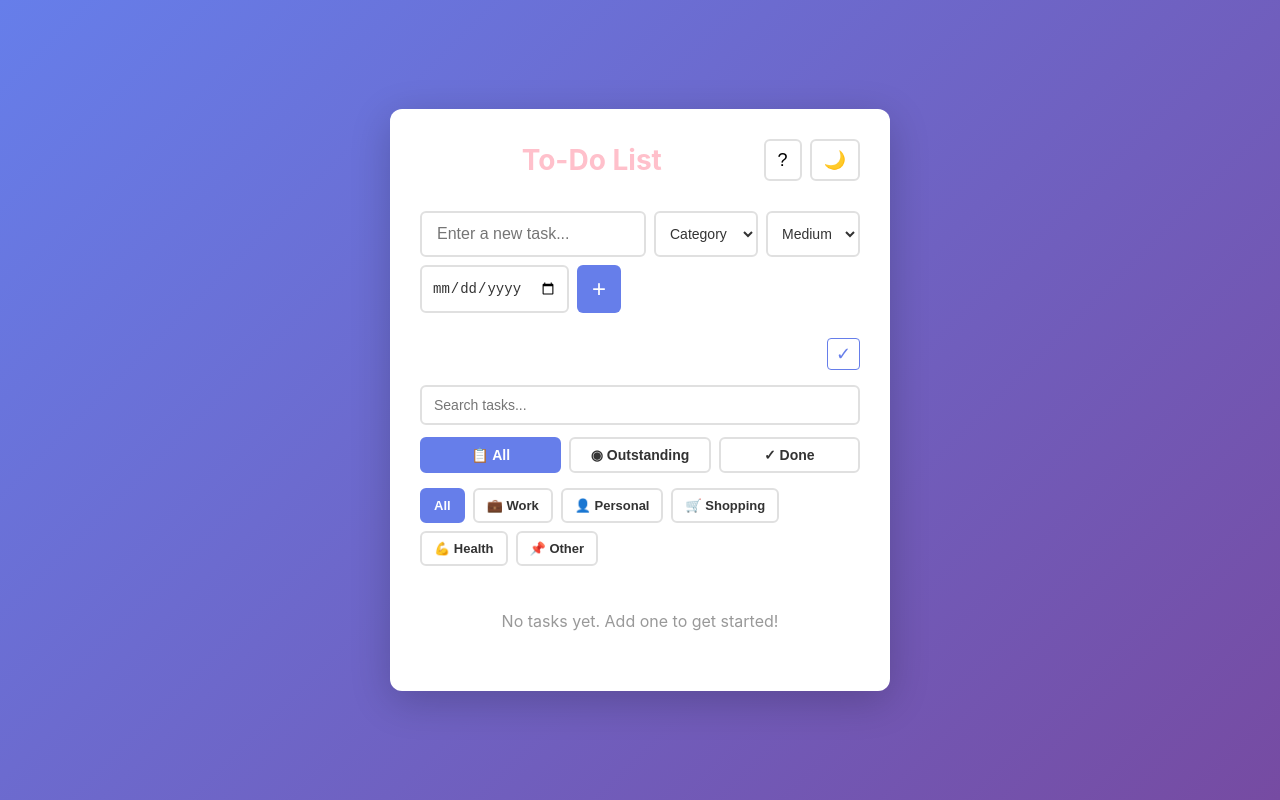
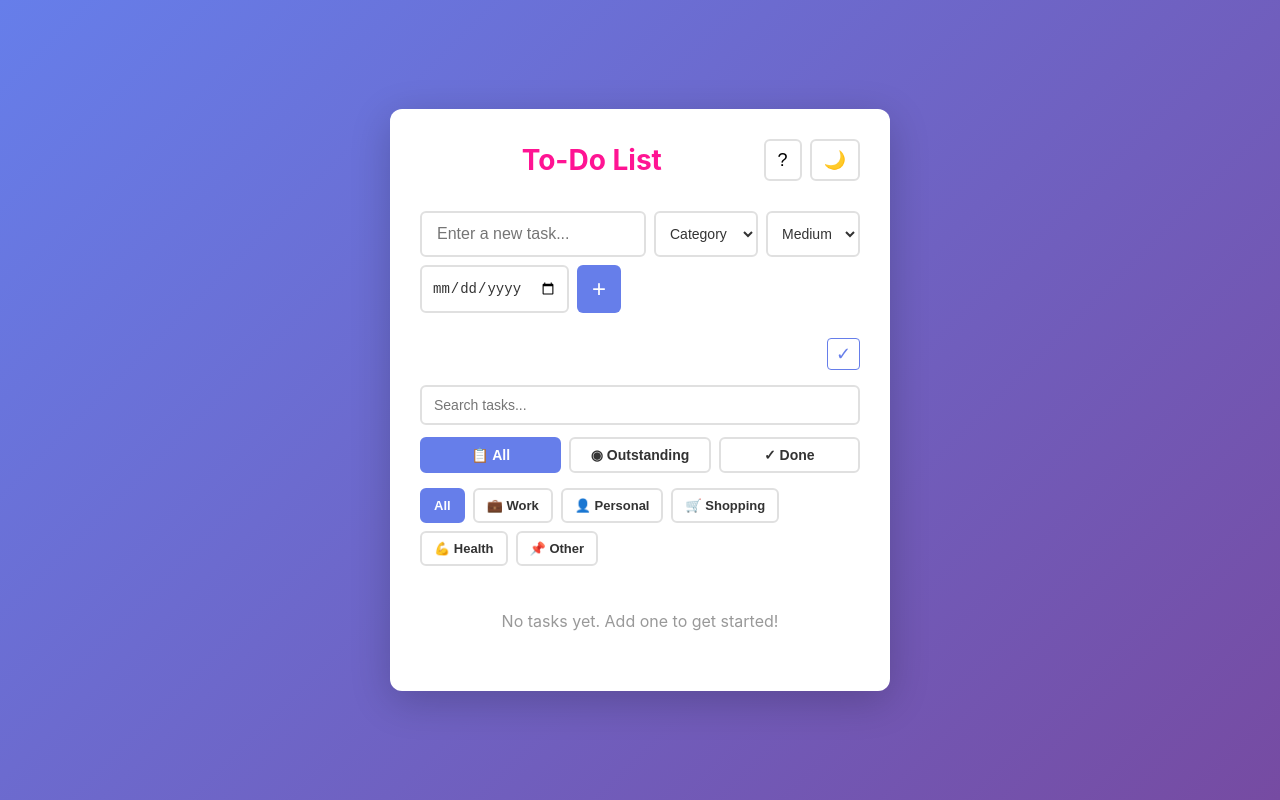
Before and after one commit to robintkw-sg/todo-robin, a plain HTML site: page ToDo/index.html in a window 1280 px wide. Drawn offline with Linux system fonts and the light colour scheme.

Commit message:
Change heading color to dark pink

```diff
--- a/ToDo/style.css
+++ b/ToDo/style.css
@@ -74,7 +74,7 @@ body {
 }
 
 h1 {
-    color: pink;
+    color: #ff1493;
     font-size: 28px;
     flex: 1;
     text-align: center;
```
